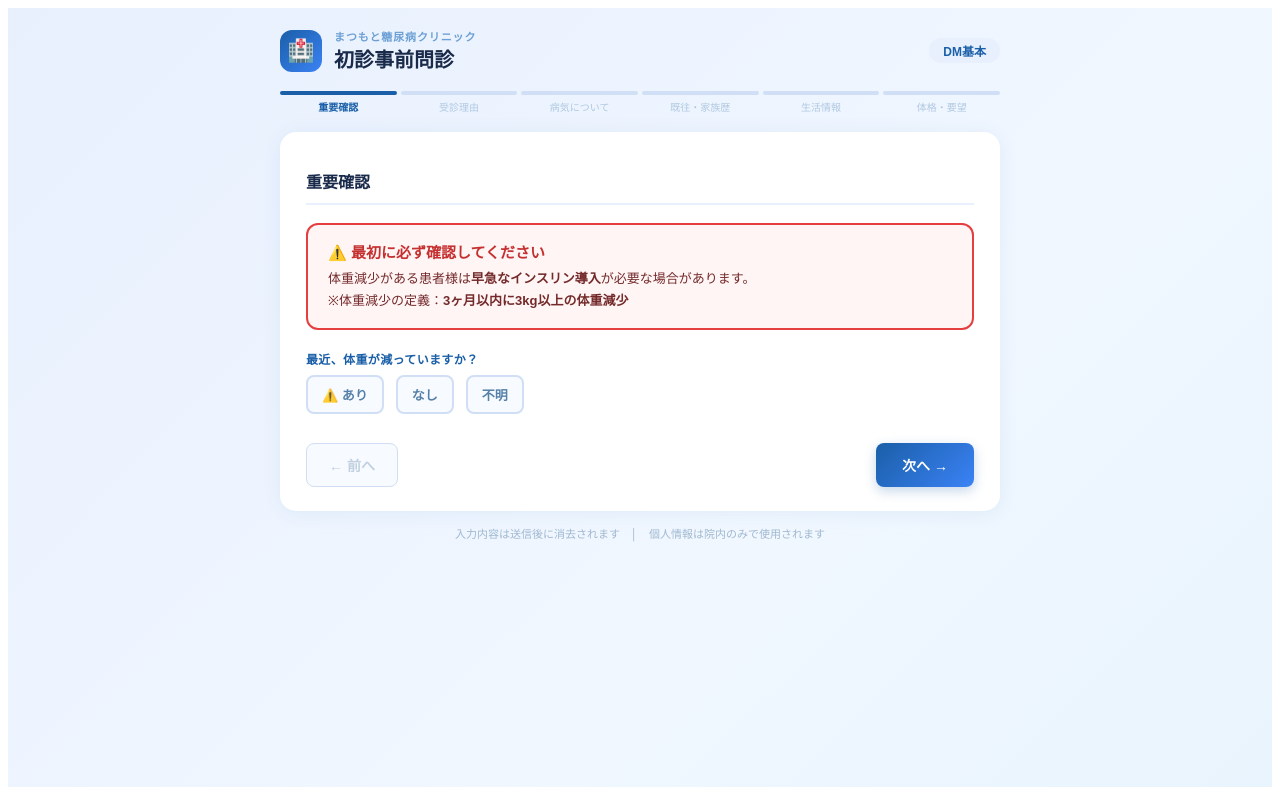
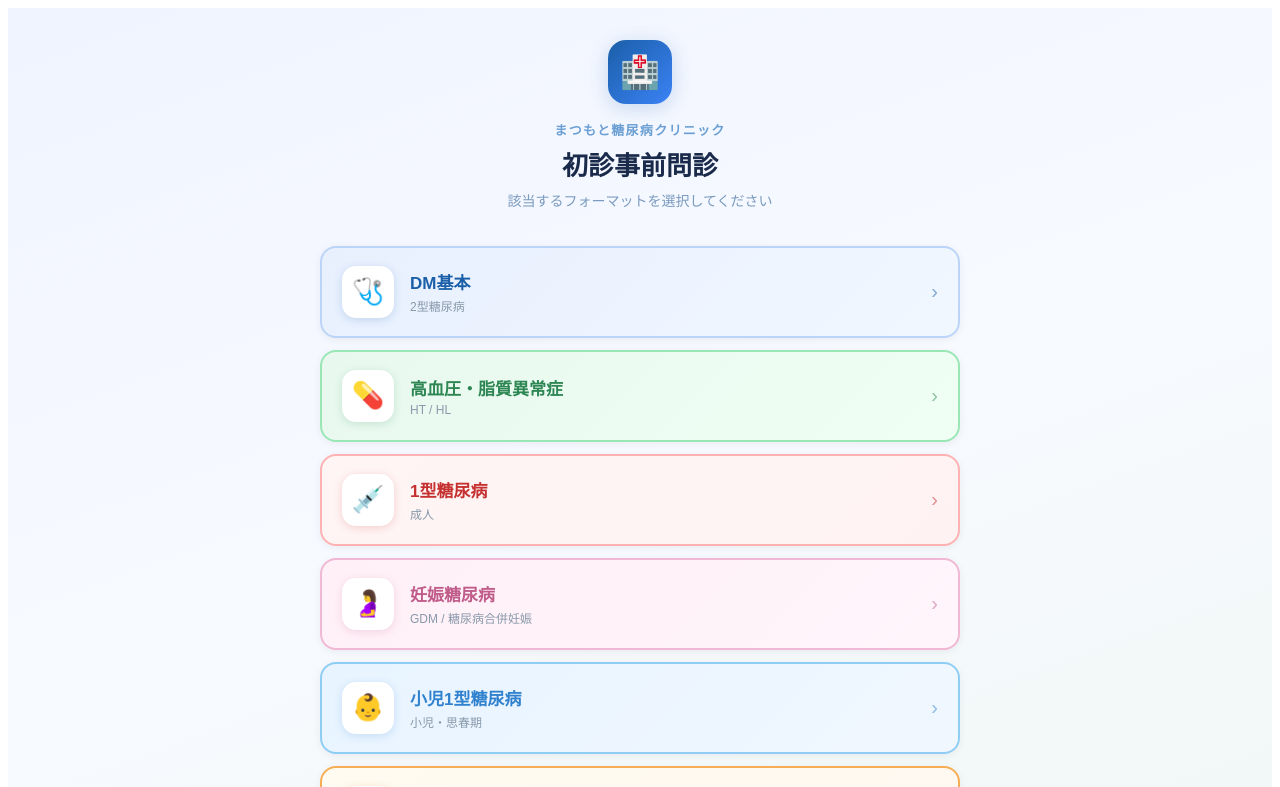
Before and after one commit to matsumotodmclinic/dm-clinic-karte, a Next.js app: page / in a window 1280 px wide. Shown: the top 787 px of the page. Built offline with nearby package versions, Linux system fonts and the light colour scheme.

Commit message:
Update index.js

```diff
--- a/pages/index.js
+++ b/pages/index.js
@@ -1 +1,154 @@
-export { default } from '../components/DMIntakeTool'
+import { useRouter } from 'next/router';
+
+const FORMATS = [
+  {
+    id: 'dm',
+    href: '/',
+    label: 'DM基本',
+    sublabel: '2型糖尿病',
+    emoji: '🩺',
+    color: '#1a5fa8',
+    bg: 'linear-gradient(135deg, #e8f0fe, #f0f7ff)',
+    border: '#bcd4f8',
+  },
+  {
+    id: 'hthl',
+    href: '/hthl',
+    label: '高血圧・脂質異常症',
+    sublabel: 'HT / HL',
+    emoji: '💊',
+    color: '#2d8653',
+    bg: 'linear-gradient(135deg, #e8f8ee, #f0fff4)',
+    border: '#9ae6b4',
+  },
+  {
+    id: 't1d',
+    href: '/t1d',
+    label: '1型糖尿病',
+    sublabel: '成人',
+    emoji: '💉',
+    color: '#c53030',
+    bg: 'linear-gradient(135deg, #fff5f5, #fef2f2)',
+    border: '#feb2b2',
+  },
+  {
+    id: 'gdm',
+    href: '/gdm',
+    label: '妊娠糖尿病',
+    sublabel: 'GDM / 糖尿病合併妊娠',
+    emoji: '🤰',
+    color: '#c05c8a',
+    bg: 'linear-gradient(135deg, #fff0f7, #fff5fb)',
+    border: '#f0b8d4',
+  },
+  {
+    id: 'ped-t1d',
+    href: '/ped-t1d',
+    label: '小児1型糖尿病',
+    sublabel: '小児・思春期',
+    emoji: '👶',
+    color: '#3182ce',
+    bg: 'linear-gradient(135deg, #e8f4ff, #f0f7ff)',
+    border: '#90cdf4',
+  },
+  {
+    id: 'rh',
+    href: '/rh',
+    label: '反応性低血糖',
+    sublabel: 'RH',
+    emoji: '⚡',
+    color: '#b45309',
+    bg: 'linear-gradient(135deg, #fffbf0, #fff8f0)',
+    border: '#f6ad55',
+  },
+];
+
+export default function TopPage() {
+  const router = useRouter();
+
+  return (
+    <div style={{
+      minHeight: '100vh',
+      background: 'linear-gradient(160deg, #f0f4ff 0%, #f7faff 50%, #f0f7f4 100%)',
+      fontFamily: "'Noto Sans JP', 'Hiragino Kaku Gothic ProN', sans-serif",
+      padding: '32px 16px 48px',
+    }}>
+      {/* ヘッダー */}
+      <div style={{ maxWidth: 640, margin: '0 auto 32px', textAlign: 'center' }}>
+        <div style={{
+          width: 64, height: 64, borderRadius: 18,
+          background: 'linear-gradient(135deg, #1a5fa8, #3b82f6)',
+          display: 'flex', alignItems: 'center', justifyContent: 'center',
+          fontSize: 32, margin: '0 auto 16px',
+          boxShadow: '0 4px 20px rgba(26,95,168,0.2)',
+        }}>🏥</div>
+        <div style={{ fontSize: 13, color: '#6b9fd4', fontWeight: 700, letterSpacing: '0.1em', marginBottom: 6 }}>
+          まつもと糖尿病クリニック
+        </div>
+        <div style={{ fontSize: 26, fontWeight: 900, color: '#1a2a4a', marginBottom: 8 }}>
+          初診事前問診
+        </div>
+        <div style={{ fontSize: 14, color: '#7a9abf', lineHeight: 1.7 }}>
+          該当するフォーマットを選択してください
+        </div>
+      </div>
+
+      {/* フォーマット選択カード */}
+      <div style={{ maxWidth: 640, margin: '0 auto', display: 'flex', flexDirection: 'column', gap: 12 }}>
+        {FORMATS.map((f) => (
+          <button
+            key={f.id}
+            onClick={() => router.push(f.href)}
+            style={{
+              display: 'flex', alignItems: 'center', gap: 16,
+              background: f.bg,
+              border: `2px solid ${f.border}`,
+              borderRadius: 16,
+              padding: '18px 20px',
+              cursor: 'pointer',
+              textAlign: 'left',
+              width: '100%',
+              boxShadow: '0 2px 8px rgba(0,0,0,0.06)',
+              transition: 'transform 0.15s, box-shadow 0.15s',
+            }}
+            onMouseOver={e => {
+              e.currentTarget.style.transform = 'translateY(-2px)';
+              e.currentTarget.style.boxShadow = '0 6px 20px rgba(0,0,0,0.1)';
+            }}
+            onMouseOut={e => {
+              e.currentTarget.style.transform = 'translateY(0)';
+              e.currentTarget.style.boxShadow = '0 2px 8px rgba(0,0,0,0.06)';
+            }}
+          >
+            {/* アイコン */}
+            <div style={{
+              width: 52, height: 52, borderRadius: 14,
+              background: '#fff',
+              display: 'flex', alignItems: 'center', justifyContent: 'center',
+              fontSize: 26, flexShrink: 0,
+              boxShadow: `0 2px 8px ${f.color}30`,
+            }}>
+              {f.emoji}
+            </div>
+            {/* テキスト */}
+            <div style={{ flex: 1 }}>
+              <div style={{ fontSize: 17, fontWeight: 800, color: f.color, marginBottom: 3 }}>
+                {f.label}
+              </div>
+              <div style={{ fontSize: 12, color: '#8899aa', fontWeight: 500 }}>
+                {f.sublabel}
+              </div>
+            </div>
+            {/* 矢印 */}
+            <div style={{ fontSize: 20, color: f.color, opacity: 0.5, flexShrink: 0 }}>›</div>
+          </button>
+        ))}
+      </div>
+
+      {/* フッター */}
+      <div style={{ textAlign: 'center', fontSize: 11, color: '#a0b8d0', marginTop: 32 }}>
+        個人情報は院内のみで使用されます
+      </div>
+    </div>
+  );
+}
```
